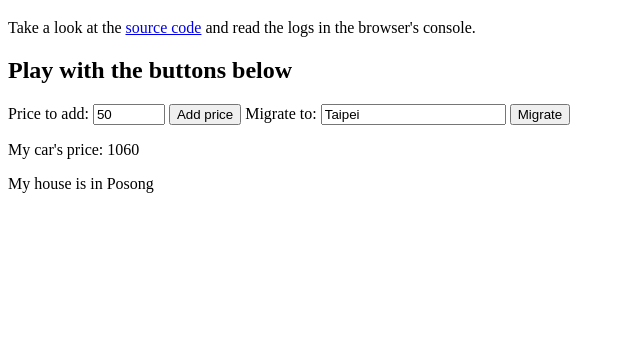
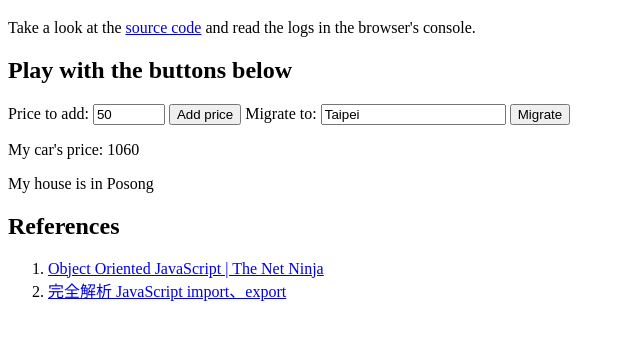
Before and after one commit to liao961120/js, a plain HTML site: page index.html in a window 1280 px wide. Shown: the part 61-400 px from the top of the page, without its empty margins (0-640 px from the left). Drawn offline with Linux system fonts and the light colour scheme.

Commit message:
add references

```diff
--- a/index.html
+++ b/index.html
@@ -14,6 +14,7 @@
 
     <h2>Play with the buttons below</h2>
 
+    <div id="app">
         <label for="price">Price to add:</label>
         <input type="number" name="price" id="price" min="0" max="5000" value="50">
         <button id="add-price">Add price</button>
@@ -21,5 +22,21 @@
         <label for="city">Migrate to:</label>
         <input type="text" name="city" id="city" value="Taipei">
         <button id="migrate">Migrate</button>
+    </div>
+
+
+    <h2>References</h2>
+    <ol>
+        <li>
+            <a href="https://www.youtube.com/playlist?list=PL4cUxeGkcC9i5yvDkJgt60vNVWffpblB7">
+                Object Oriented JavaScript | The Net Ninja
+            </a>
+        </li>
+        <li>
+            <a href="https://wcc723.github.io/development/2020/03/25/import-export/">
+                完全解析 JavaScript import、export
+            </a>
+        </li>
+    </ol>
 </body>
 </html>
--- a/main.js
+++ b/main.js
@@ -12,13 +12,13 @@ console.log("I migrated to", myHouse.migrate("Posong").city);
 
 
 ///// Add objects to DOM /////
-var body = document.querySelector("body");
+var app = document.querySelector("#app");
 var car_node = document.createElement("p");
 var house_node = document.createElement("p");
 car_node.id = "my-car";
 house_node.id = "my-house";
-body.appendChild(car_node);
-body.appendChild(house_node);
+app.appendChild(car_node);
+app.appendChild(house_node);
 
 car_node.innerText = `My car's price: ${myCar.price}`;
 house_node.innerText = `My house is in ${myHouse.city}`;
```
Lines whose indentation alone changed are shown as unchanged.
